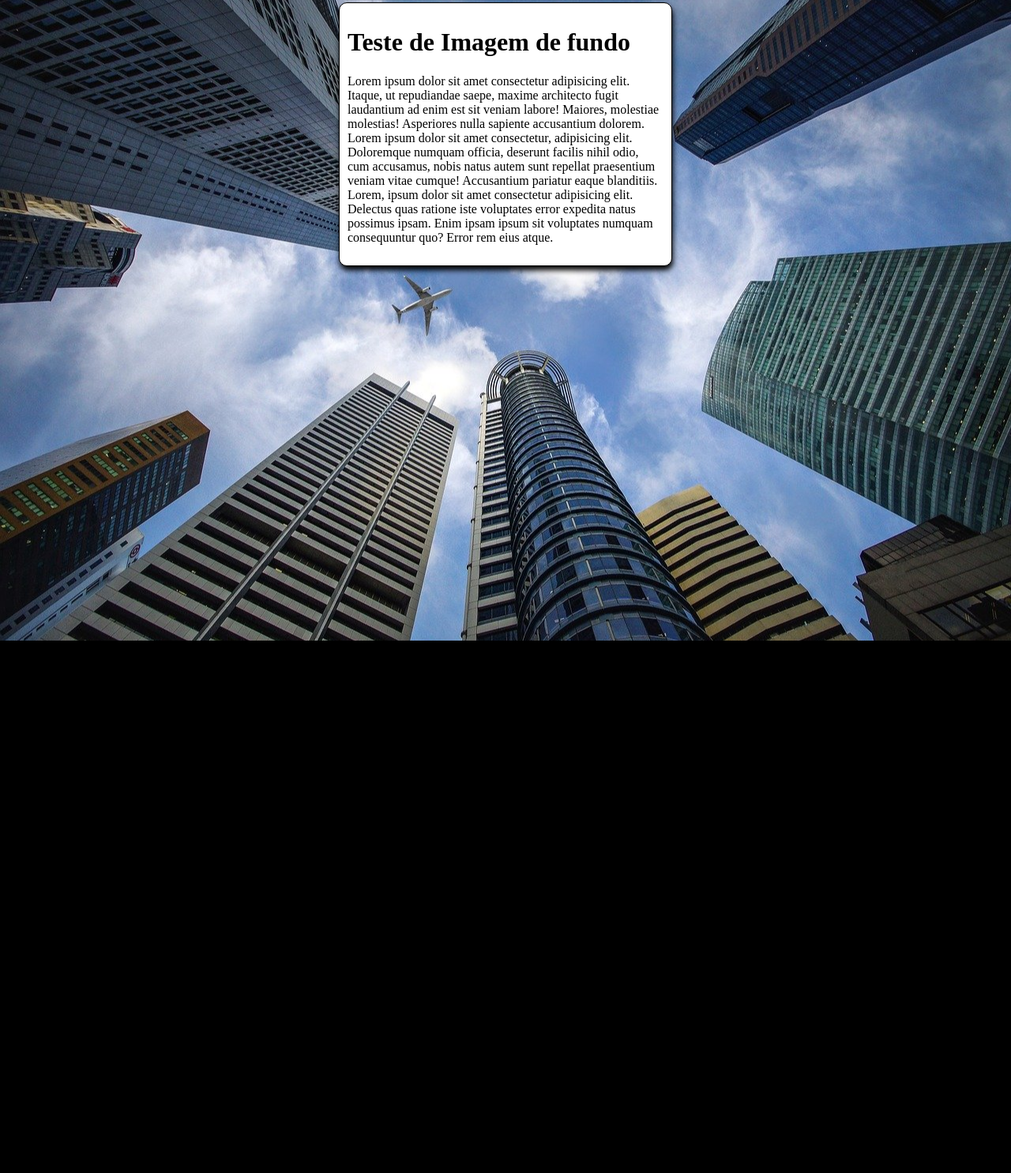
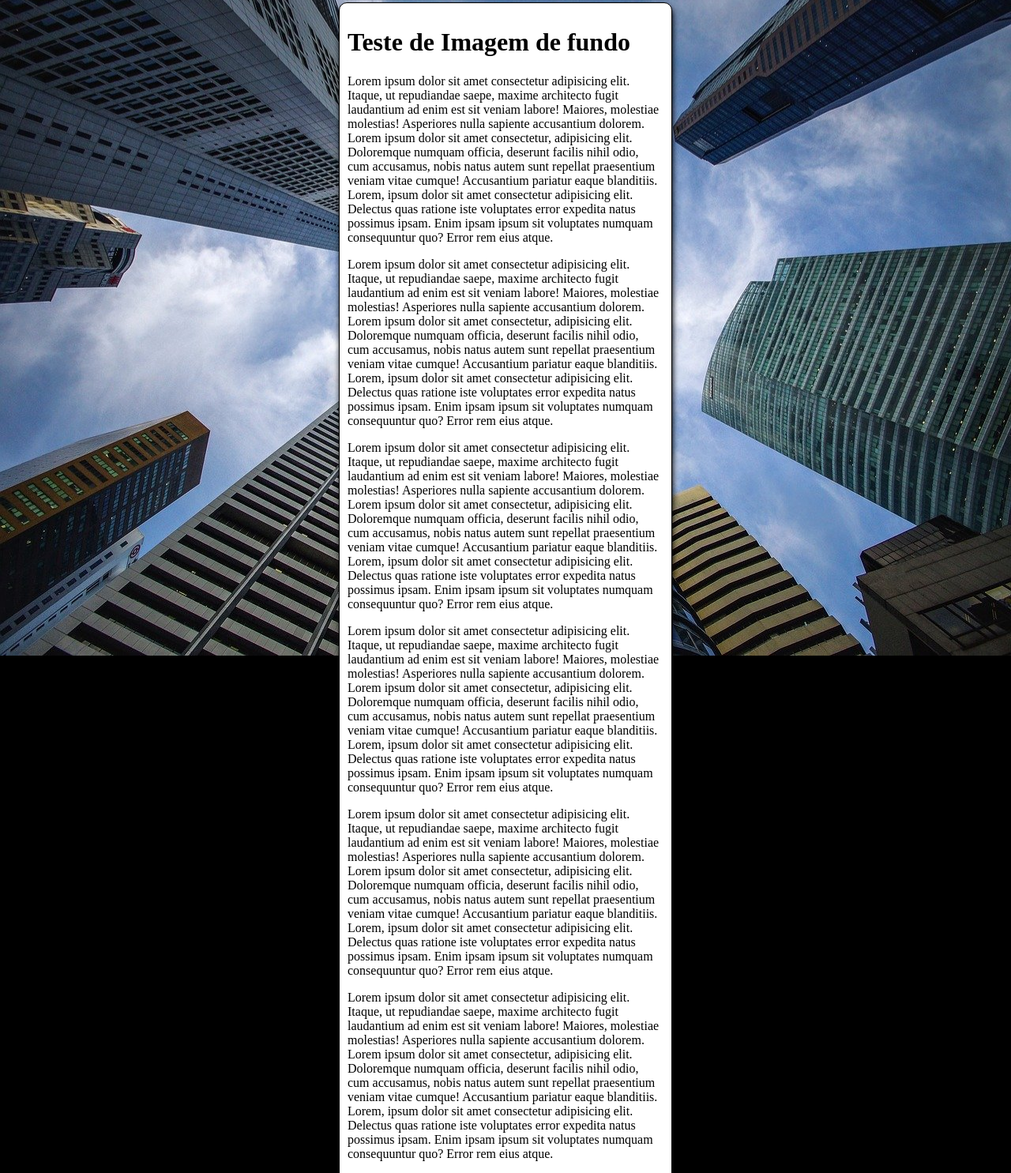
Before and after one commit to VictorVLK22/html-css, a plain HTML site: page exercicios/ex022/fundo006.html in a window 1280 px wide. Shown: the part 5-1490 px from the top of the page at 79% size. Before the commit the page ends 816 px from the top, so only its background shows below. Drawn offline with Linux system fonts and the light colour scheme.

Commit message:
atualizei ex022

```diff
--- a/exercicios/ex022/fundo006.html
+++ b/exercicios/ex022/fundo006.html
@@ -28,6 +28,11 @@
     <main>
         <h1>Teste de Imagem de fundo</h1>
         <p>Lorem ipsum dolor sit amet consectetur adipisicing elit. Itaque, ut repudiandae saepe, maxime architecto fugit laudantium ad enim est sit veniam labore! Maiores, molestiae molestias! Asperiores nulla sapiente accusantium dolorem. Lorem ipsum dolor sit amet consectetur, adipisicing elit. Doloremque numquam officia, deserunt facilis nihil odio, cum accusamus, nobis natus autem sunt repellat praesentium veniam vitae cumque! Accusantium pariatur eaque blanditiis. Lorem, ipsum dolor sit amet consectetur adipisicing elit. Delectus quas ratione iste voluptates error expedita natus possimus ipsam. Enim ipsam ipsum sit voluptates numquam consequuntur quo? Error rem eius atque.</p>
+        <p>Lorem ipsum dolor sit amet consectetur adipisicing elit. Itaque, ut repudiandae saepe, maxime architecto fugit laudantium ad enim est sit veniam labore! Maiores, molestiae molestias! Asperiores nulla sapiente accusantium dolorem. Lorem ipsum dolor sit amet consectetur, adipisicing elit. Doloremque numquam officia, deserunt facilis nihil odio, cum accusamus, nobis natus autem sunt repellat praesentium veniam vitae cumque! Accusantium pariatur eaque blanditiis. Lorem, ipsum dolor sit amet consectetur adipisicing elit. Delectus quas ratione iste voluptates error expedita natus possimus ipsam. Enim ipsam ipsum sit voluptates numquam consequuntur quo? Error rem eius atque.</p>
+        <p>Lorem ipsum dolor sit amet consectetur adipisicing elit. Itaque, ut repudiandae saepe, maxime architecto fugit laudantium ad enim est sit veniam labore! Maiores, molestiae molestias! Asperiores nulla sapiente accusantium dolorem. Lorem ipsum dolor sit amet consectetur, adipisicing elit. Doloremque numquam officia, deserunt facilis nihil odio, cum accusamus, nobis natus autem sunt repellat praesentium veniam vitae cumque! Accusantium pariatur eaque blanditiis. Lorem, ipsum dolor sit amet consectetur adipisicing elit. Delectus quas ratione iste voluptates error expedita natus possimus ipsam. Enim ipsam ipsum sit voluptates numquam consequuntur quo? Error rem eius atque.</p>
+        <p>Lorem ipsum dolor sit amet consectetur adipisicing elit. Itaque, ut repudiandae saepe, maxime architecto fugit laudantium ad enim est sit veniam labore! Maiores, molestiae molestias! Asperiores nulla sapiente accusantium dolorem. Lorem ipsum dolor sit amet consectetur, adipisicing elit. Doloremque numquam officia, deserunt facilis nihil odio, cum accusamus, nobis natus autem sunt repellat praesentium veniam vitae cumque! Accusantium pariatur eaque blanditiis. Lorem, ipsum dolor sit amet consectetur adipisicing elit. Delectus quas ratione iste voluptates error expedita natus possimus ipsam. Enim ipsam ipsum sit voluptates numquam consequuntur quo? Error rem eius atque.</p>
+        <p>Lorem ipsum dolor sit amet consectetur adipisicing elit. Itaque, ut repudiandae saepe, maxime architecto fugit laudantium ad enim est sit veniam labore! Maiores, molestiae molestias! Asperiores nulla sapiente accusantium dolorem. Lorem ipsum dolor sit amet consectetur, adipisicing elit. Doloremque numquam officia, deserunt facilis nihil odio, cum accusamus, nobis natus autem sunt repellat praesentium veniam vitae cumque! Accusantium pariatur eaque blanditiis. Lorem, ipsum dolor sit amet consectetur adipisicing elit. Delectus quas ratione iste voluptates error expedita natus possimus ipsam. Enim ipsam ipsum sit voluptates numquam consequuntur quo? Error rem eius atque.</p>
+        <p>Lorem ipsum dolor sit amet consectetur adipisicing elit. Itaque, ut repudiandae saepe, maxime architecto fugit laudantium ad enim est sit veniam labore! Maiores, molestiae molestias! Asperiores nulla sapiente accusantium dolorem. Lorem ipsum dolor sit amet consectetur, adipisicing elit. Doloremque numquam officia, deserunt facilis nihil odio, cum accusamus, nobis natus autem sunt repellat praesentium veniam vitae cumque! Accusantium pariatur eaque blanditiis. Lorem, ipsum dolor sit amet consectetur adipisicing elit. Delectus quas ratione iste voluptates error expedita natus possimus ipsam. Enim ipsam ipsum sit voluptates numquam consequuntur quo? Error rem eius atque.</p>
 
     </main>
 </body>
```
